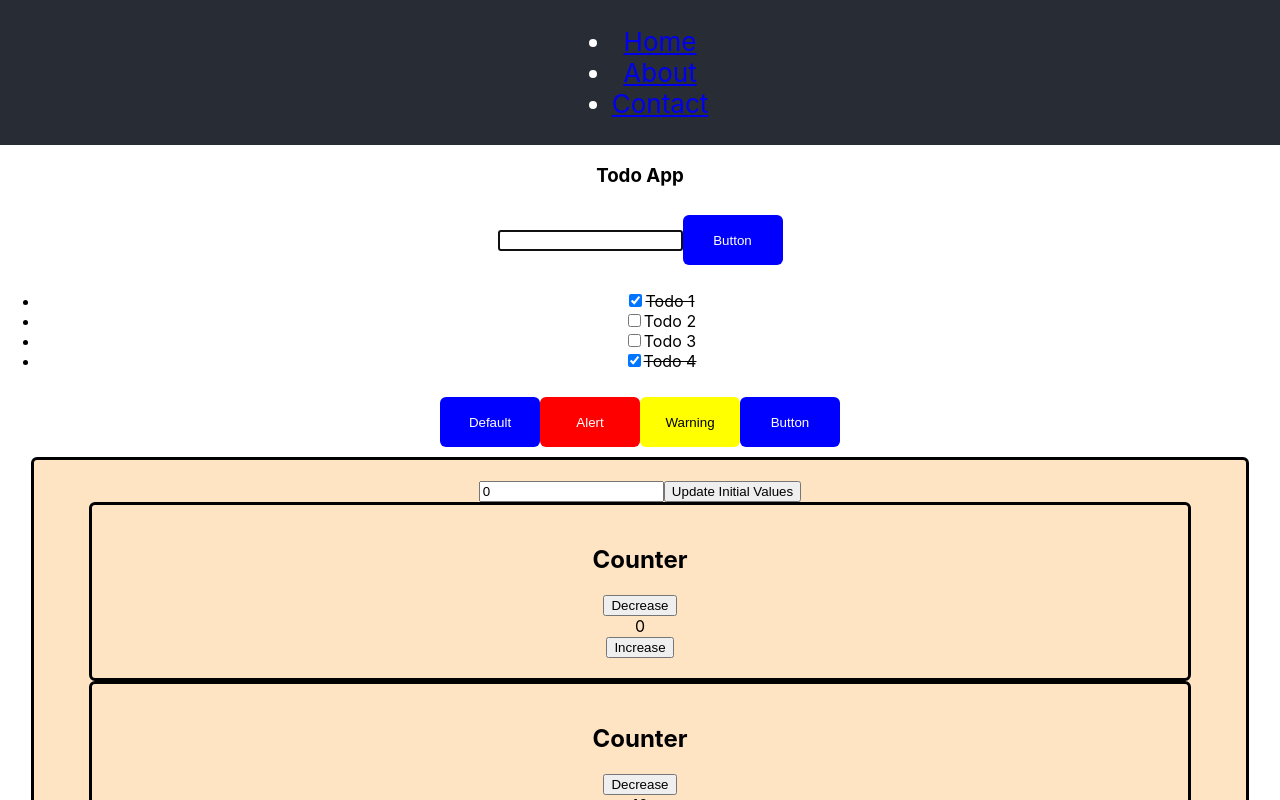
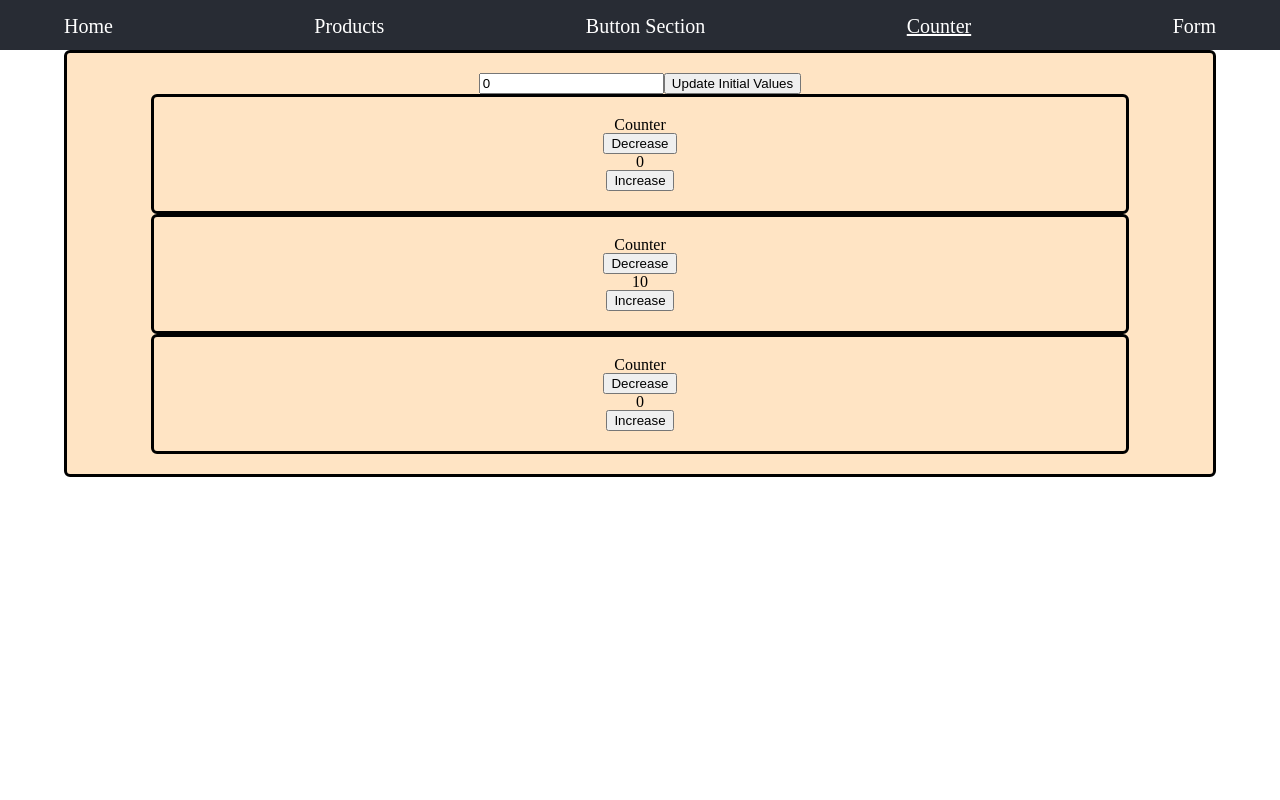
Before and after one commit to LindaGiorgadze/react_app_2023, a React (Create React App) app: page /counter in a window 1280 px wide. Shown: the top 800 px of the page. Built offline with nearby package versions, Linux system fonts and the light colour scheme.

Commit message:
React Router Dom _ ლექცია 5

```diff
--- a/package.json
+++ b/package.json
@@ -6,8 +6,10 @@
     "@testing-library/jest-dom": "^5.16.5",
     "@testing-library/react": "^13.4.0",
     "@testing-library/user-event": "^13.5.0",
+    "axios": "^1.2.3",
     "react": "^18.2.0",
     "react-dom": "^18.2.0",
+    "react-router-dom": "^6.7.0",
     "react-scripts": "5.0.1",
     "web-vitals": "^2.1.4"
   },
--- a/src/App.css
+++ b/src/App.css
@@ -1,3 +1,5 @@
+@import './reset.css';
+
 .App {
   text-align: center;
 }
@@ -11,6 +13,25 @@
   justify-content: center;
   font-size: calc(10px + 2vmin);
   color: white;
+}
+
+.App-header nav {
+  width: 100%;
+}
+.navList {
+  display: flex;
+  width: 90%;
+  margin: 0 auto;
+  justify-content: space-between;
+}
+
+.navList li a{
+  color: white;
+  font-size: 20px;
+}
+
+.activeNav {
+  text-decoration: underline;
 }
 
 .btn {
@@ -44,3 +65,31 @@
 .checkedItem {
   text-decoration: line-through;
 }
+
+.grid {
+  display: grid;
+  grid-template-columns: 1fr 1fr 1fr;
+  gap: 10px;
+  margin-top: 20px;
+}
+
+.productCard {
+  border: 1px solid black;
+  background-color: antiquewhite;
+  border-radius: 6px;
+  padding: 10px 20px;
+}
+
+.productCard:hover {
+  transform: scale(1.1);
+}
+
+.productCard img {
+  width: 100%;
+  object-fit: cover;
+  height: 100px;
+}
+
+.productImageCover {
+  width: 100%;
+}
--- a/src/App.js
+++ b/src/App.js
@@ -1,34 +1,26 @@
-import { useState } from "react";
+import { Route, Routes } from "react-router-dom";
 import "./App.css";
 import ButtonSection from "./components/ButtonSection";
-import Counter from "./components/Counter";
-import Form from "./components/Form";
+import CounterForm from "./components/CounterForm";
 import Header from "./components/Header";
 import ToDo from "./components/ToDo";
+import Form from "./components/Form";
+import Products from "./components/Products/Products";
+import ProductsDetails from "./components/Products/ProductDetails";
 
 function App() {
-  const [initialValue, setInitialValue] = useState(0);
-  // console.log(initialValue);
-  function handleChangeInitialValue(e) {
-    e.preventDefault();
-  }
+
   return (
     <div className="App">
       <Header />
-      <ToDo />
-      <ButtonSection />
-      <form onSubmit={(e) => handleChangeInitialValue(e)} className="Counter">
-        <input
-          type="number"
-          value={initialValue}
-          onChange={(e) => setInitialValue(parseInt(e.target.value))}
-        />
-        <button type="submit"> Update Initial Values </button>
-        <Counter startNumber={initialValue} increaseNumber={10} />
-        <Counter startNumber={initialValue + 10} increaseNumber={10} decreaseNumber={10} />
-        <Counter decreaseNumber={7} />
-      </form>
-      <Form />
+      <Routes>
+        <Route path="/" element={<ToDo />} />
+        <Route path="/products" element={<Products />} />
+        <Route path="/products/:productId" element={<ProductsDetails />} />
+        <Route path="/button-section" element={<ButtonSection />} />
+        <Route path="/counter" element={<CounterForm />} />
+        <Route path="/form" element={<Form />} />
+      </Routes>
     </div>
   );
 }
--- /dev/null
+++ b/src/components/CounterForm.js
@@ -0,0 +1,30 @@
+import { useState } from "react";
+import Counter from "./Counter";
+
+const CounterForm = () => {
+  const [initialValue, setInitialValue] = useState(0);
+  // console.log(initialValue);
+  function handleChangeInitialValue(e) {
+    e.preventDefault();
+  }
+
+  return (
+    <form onSubmit={(e) => handleChangeInitialValue(e)} className="Counter">
+      <input
+        type="number"
+        value={initialValue}
+        onChange={(e) => setInitialValue(parseInt(e.target.value))}
+      />
+      <button type="submit"> Update Initial Values </button>
+      <Counter startNumber={initialValue} increaseNumber={10} />
+      <Counter
+        startNumber={initialValue + 10}
+        increaseNumber={10}
+        decreaseNumber={10}
+      />
+      <Counter decreaseNumber={7} />
+    </form>
+  );
+};
+
+export default CounterForm;
--- a/src/components/Header.js
+++ b/src/components/Header.js
@@ -1,18 +1,30 @@
+import { NavLink } from "react-router-dom";
+
 const nav = [
   {
     value: "Home",
     id: 1,
-    link: ''
+    link: ""
   },
   {
-    value: "About",
-    id: 2,
-    link: 'about'
+    value: "Products",
+    id:2,
+    link: 'products'
   },
   {
-    value: "Contact",
+    value: "Button Section",
     id: 3,
-    link: 'contact'
+    link: "button-section"
+  },
+  {
+    value: "Counter",
+    id: 4,
+    link: "counter"
+  },
+  {
+    value: "Form",
+    id: 5,
+    link: "form"
   }
 ];
 
@@ -20,13 +32,21 @@ const Header = (params) => {
   return (
     <header className="App-header">
       <nav>
-        <ul>
+        <ul className="navList">
           {nav
             // .filter((item) => item.value === "Home")
             .map((li, index) => {
               return (
                 <li key={li.id}>
-                  <a href={`/${li.link}`}>{li.value}</a>
+                  <NavLink
+                    to={`/${li.link}`}
+                    className={({ isActive }) =>
+                      isActive ? "activeNav" : undefined
+                    }
+                  >
+                    {li.value}
+                  </NavLink>
+                  {/* <a href={`/${li.link}`}>{li.value}</a> */}
                 </li>
               );
             })}
--- /dev/null
+++ b/src/components/Products/ProductDetails.js
@@ -0,0 +1,35 @@
+import axios from "axios";
+import { useEffect, useState } from "react";
+import { useParams } from "react-router-dom";
+
+const ProductsDetails = () => {
+  let { productId } = useParams();
+
+  const [product, setProduct] = useState([]);
+  useEffect(() => {
+    axios
+      .get("https://lindagiorgadze.github.io/FakeServer/products.json")
+      .then((response) => {
+        setProduct(response.data?.Products);
+      });
+  }, []);
+
+  return (
+    <div>
+      <h3>Product Detailed Page</h3>
+      <h4>{productId}</h4>
+      {product
+        ?.filter((item) => JSON.stringify(item.id) === productId)
+        ?.map((prod) => {
+          return (
+            <div>
+              <h2 key={prod.id}>{prod.title}</h2>
+              <img className="productImageCover" src={prod.img} alt={prod.title} />
+            </div>
+          );
+        })}
+    </div>
+  );
+};
+
+export default ProductsDetails;
--- /dev/null
+++ b/src/components/Products/Products.js
@@ -0,0 +1,38 @@
+import axios from "axios";
+import { useEffect, useState } from "react";
+import { Link, useNavigate } from "react-router-dom";
+
+const Products = () => {
+  const navigate = useNavigate();
+  const [products, setProducts] = useState([]);
+  useEffect(() => {
+    axios
+      .get("https://lindagiorgadze.github.io/FakeServer/products.json")
+      .then((response) => {
+        setProducts(response.data?.Products);
+        console.log(response.data?.Products);
+      });
+  }, []);
+  return (
+    <div>
+      <h3>Products List</h3>
+      <div className="grid">
+        {products?.map((product) => {
+          return (
+            <div
+              onClick={() => navigate(`/products/${product.id}`)}
+              className="productCard"
+              key={product.id}
+            >
+              <h2>{product.title}</h2>
+              <img src={product.img} alt={product.title} />
+              {/* <Link to={`/products/${product.id}`}>See more details</Link> */}
+            </div>
+          );
+        })}
+      </div>
+    </div>
+  );
+};
+
+export default Products;
--- a/src/index.js
+++ b/src/index.js
@@ -3,11 +3,14 @@ import ReactDOM from 'react-dom/client';
 import './index.css';
 import App from './App';
 import reportWebVitals from './reportWebVitals';
+import { BrowserRouter } from 'react-router-dom';
 
 const root = ReactDOM.createRoot(document.getElementById('root'));
 root.render(
   <React.StrictMode>
-    <App />
+    <BrowserRouter>
+      <App />
+    </BrowserRouter>
   </React.StrictMode>
 );
 
--- /dev/null
+++ b/src/reset.css
@@ -0,0 +1,49 @@
+html, body, div, span, applet, object, iframe,
+h1, h2, h3, h4, h5, h6, p, blockquote, pre,
+a, abbr, acronym, address, big, cite, code,
+del, dfn, em, img, ins, kbd, q, s, samp,
+small, strike, strong, sub, sup, tt, var,
+b, u, i, center,
+dl, dt, dd, ol, ul, li,
+fieldset, form, label, legend,
+table, caption, tbody, tfoot, thead, tr, th, td,
+article, aside, canvas, details, embed,
+figure, figcaption, footer, header, hgroup,
+menu, nav, output, ruby, section, summary,
+time, mark, audio, video {
+	margin: 0;
+	padding: 0;
+	border: 0;
+	font-size: 100%;
+	font: inherit;
+	vertical-align: baseline;
+}
+/* HTML5 display-role reset for older browsers */
+article, aside, details, figcaption, figure,
+footer, header, hgroup, menu, nav, section {
+	display: block;
+}
+body {
+	line-height: 1;
+}
+ol, ul {
+	list-style: none;
+}
+blockquote, q {
+	quotes: none;
+}
+blockquote:before, blockquote:after,
+q:before, q:after {
+	content: '';
+	content: none;
+}
+table {
+	border-collapse: collapse;
+	border-spacing: 0;
+}
+* {
+    box-sizing: border-box;
+}
+a {
+    text-decoration: none;
+}
```
Also changed, not shown: 1 other file (tests, documents, lock files or other folders).
